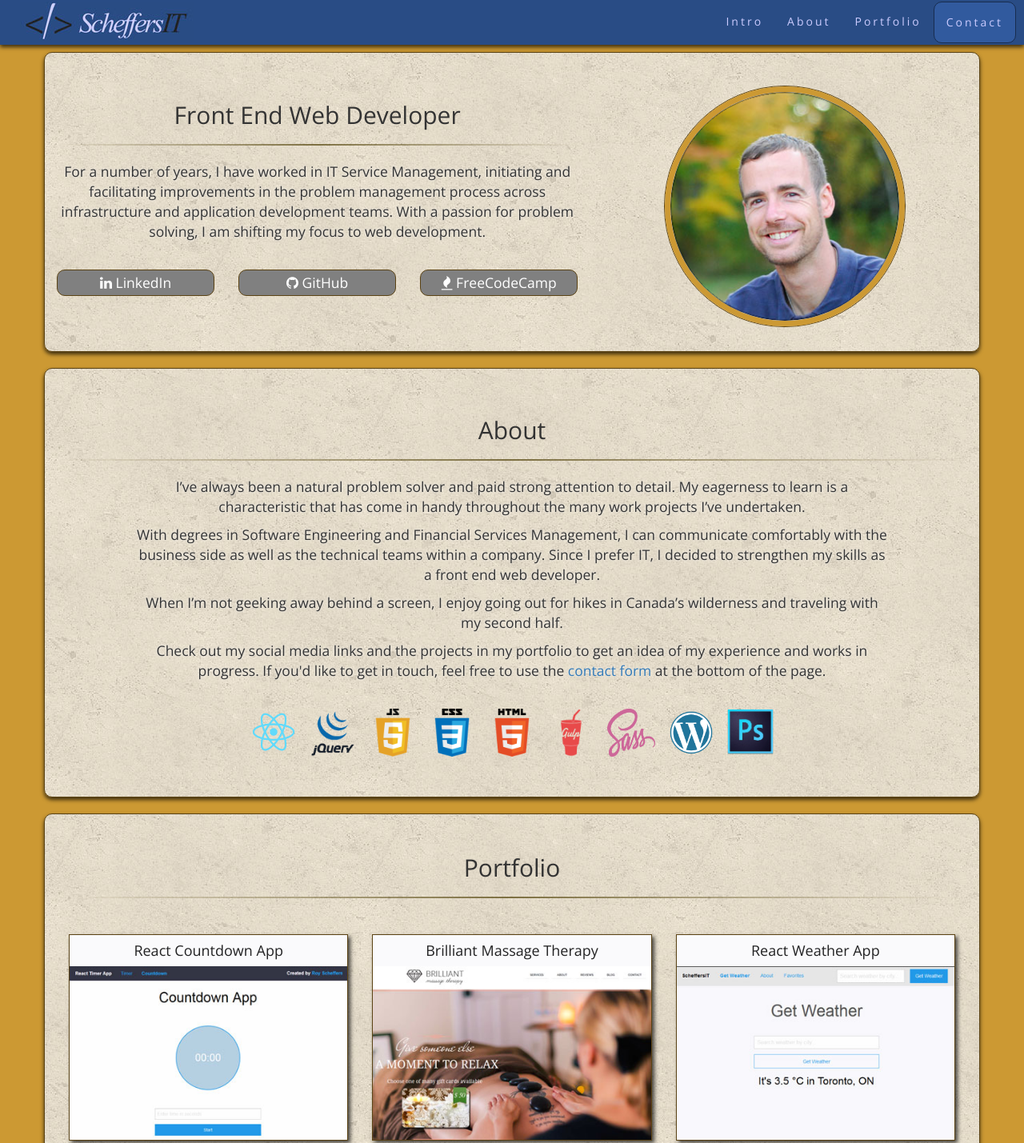
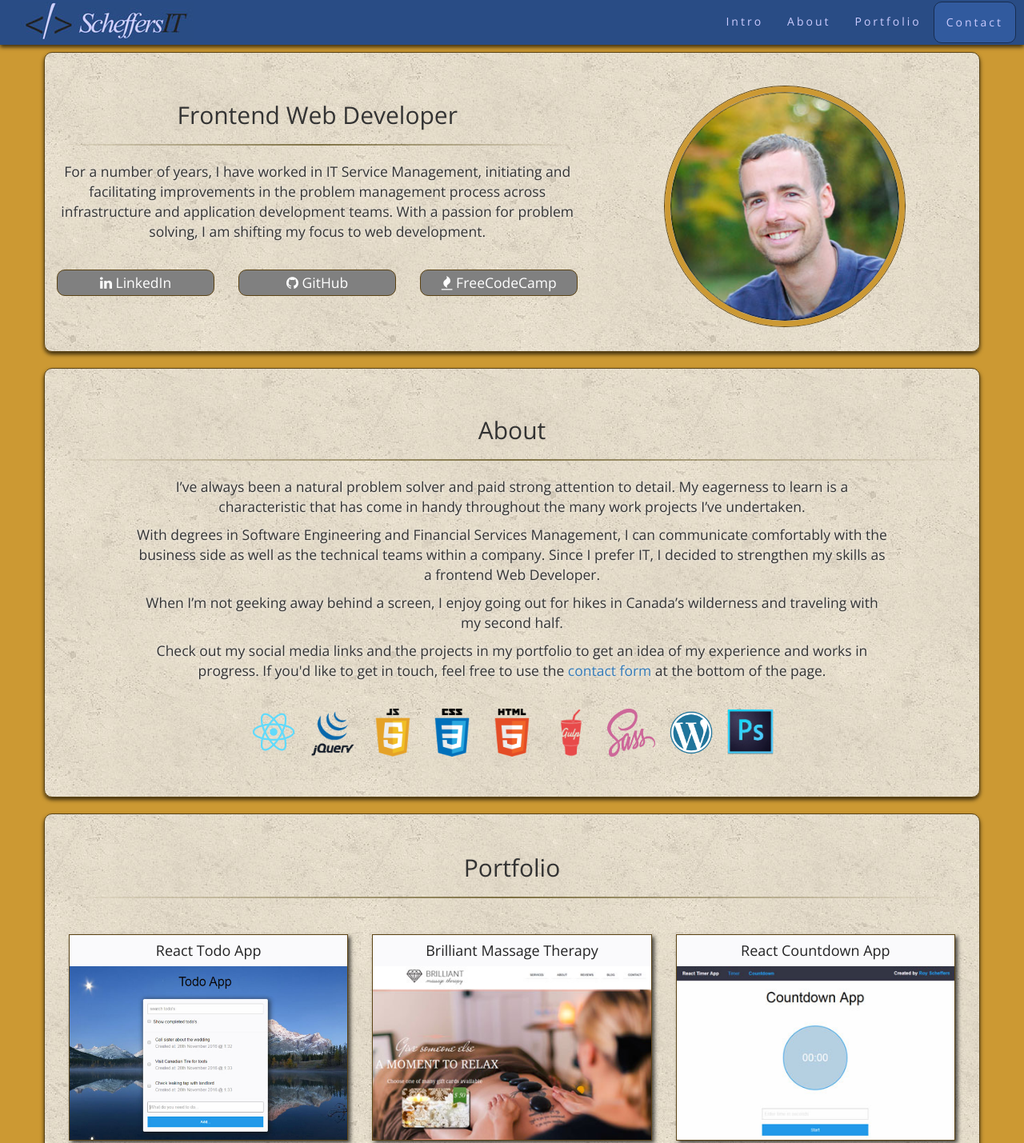
Before and after one commit to rscheffers82/personal-site, a plain HTML site: page index.html in a window 1280 px wide. Shown: the top 1429 px of the page at 80% size. Drawn offline with nearby package versions, Linux system fonts and the light colour scheme.

Commit message:
Minor style updates

```diff
--- a/index.html
+++ b/index.html
@@ -2,7 +2,9 @@
 <html lang="en">
 
 <head>
-	<title>Front End Web Developer | Roy Scheffers</title>
+
+
+	<title>Frontend Web Developer | Roy Scheffers</title>
 <!-- Required meta tags always come first -->
     <meta charset="utf-8">
     <meta name="viewport" content="width=device-width, initial-scale=1, shrink-to-fit=no">
@@ -11,18 +13,13 @@
     <meta property="og:type" content="website" />
     <meta property="og:url" content="http://royscheffers.com"/>
     <meta property="og:image" content="http://royscheffers.com/images/royscheffers-facebook-image.jpg" />
-    <meta property="og:title" content="Roy Scheffers | Front End Web Developer" />
-    <meta property="og:description" content="A natural problem solver with excellent development, design, and communication skills to help you make your next web project become reality. Hi! My name is Roy Scheffers. I'm a Front End Web Developer looking for a next exciting project to get my hands dirty on. I excel in JavaScript, HTML and CSS and have moderate experience with PHP and WordPress. Visit my website to learn more about me and how we can work together." />
+    <meta property="og:title" content="Roy Scheffers | Frontend Web Developer" />
+    <meta property="og:description" content="A natural problem solver with excellent development, design, and communication skills to help make your next web project become a reality. Hi! My name is Roy Scheffers. I'm a Frontend Web Developer looking for a next exciting project to get my hands dirty on. I excel in JavaScript, HTML and CSS and have moderate experience with React, PHP and WordPress. Visit my website to learn more about me and how we can work together." />
 
 	<link rel="stylesheet" href="https://maxcdn.bootstrapcdn.com/bootstrap/3.3.6/css/bootstrap.min.css" integrity="sha384-1q8mTJOASx8j1Au+a5WDVnPi2lkFfwwEAa8hDDdjZlpLegxhjVME1fgjWPGmkzs7" crossorigin="anonymous">
  	<link rel="stylesheet" href="https://maxcdn.bootstrapcdn.com/font-awesome/4.7.0/css/font-awesome.min.css">
 
 	<link href="https://fonts.googleapis.com/css?family=Open+Sans:300,400" rel="stylesheet">
-
-  <link href="https://fonts.googleapis.com/css?family=PT+Sans" rel="stylesheet">
-
-
-
 	<link type="text/css" rel="stylesheet" href="style.css" type="text/css" rel="stylesheet">
 
 	<script>
@@ -35,7 +32,6 @@
 	  ga('send', 'pageview');
 
 	</script>
-
 
 
 </head>
@@ -65,7 +61,7 @@
     <div class="col-md-12">
     </div>
     <div class="col-md-7">
-      <h2>Front End Web Developer</h2>
+      <h2>Frontend Web Developer</h2>
       <hr>
       <p>For a number of years, I have worked in IT Service Management, initiating and facilitating improvements in the problem management process across infrastructure and application development teams. With a passion for problem solving, I am shifting my focus to web development.</p><br>
 
@@ -95,7 +91,7 @@
   <div class="row">
     <div class="col-md-10 col-md-offset-1"><p>I’ve always been a natural problem solver and paid strong attention to detail. My eagerness to learn is a characteristic that has come in handy throughout the many work projects I’ve undertaken.</p>
 
-    <p>With degrees in Software Engineering and Financial Services Management, I can communicate comfortably with the business side as well as the technical teams within a company. Since I prefer IT, I decided to strengthen my skills as a front end web developer.</p>
+    <p>With degrees in Software Engineering and Financial Services Management, I can communicate comfortably with the business side as well as the technical teams within a company. Since I prefer IT, I decided to strengthen my skills as a frontend Web Developer.</p>
 
     <p>When I’m not geeking away behind a screen, I enjoy going out for hikes in Canada’s wilderness and traveling with my second half.</p>
 
--- a/project-data.js
+++ b/project-data.js
@@ -11,84 +11,78 @@ Format:
 
 var p = (function () {
 	var projects = [{
-		'number': '1',
+		'name': 'React Todo App',
+		'description' : 'Todo App build on React which lets you add and search todo\'s. Completed tasks are automatically archieved and can be made visible with the select box. Data is stored locally in the browser',
+		'url': ['http://thawing-river-94231.herokuapp.com','https://github.com/rscheffers82/React-ToDo'],
+		'img' : 'images/react-todo-app.jpg',
+		'tech' : ['React','Javscript','JSX','SCSS','HTML']
+	},{
+		'name': 'Brilliant Massage Therapy',
+		'description' : 'Wordpress website build in collaboration with <a href="http://www.thinkupdesign.ca" target="_blank">ThinkUp Design</a>. We incorporated two websites of the client into on professional SEO optimised and visual appealing website. While I mainly worked on the setup and functionality of the site, ThinkUp Design led the design aspect.',
+		'url': ['http://jolitabrilliant.com'],
+		'img' : 'images/jolita-brilliant.jpg',
+		'tech' : ['Wordpress','Visual Composer','HTML','CSS','Photoshop']
+	},{
 		'name': 'React Countdown App',
 		'description' : 'Countdown and Timer app build on React',
 		'url': ['http://blooming-brushlands-69434.herokuapp.com','https://github.com/rscheffers82/ReactTimerApp'],
 		'img' : 'images/react-timer-app.jpg',
 		'tech' : ['React','Javscript','JSX','SCSS','HTML']
 	},{
-		'number': '2',
-		'name': 'Brilliant Massage Therapy',
-		'description' : 'Wordpress website build in collaboration with <a href="http://www.thinkupdesign.ca" target="_blank">ThinkUp Design</a>. We incorporated two websites of the client into on professional SEO optimised and visual appealing website. While I mainly worked on the setup and functionality of the site, ThinkUp Design led the design aspect.',
-		'url': ['http://jolitabrilliant.com'],
-		'img' : 'images/jolita-brilliant.jpg',
-		'tech' : ['Wordpress','Visual Composer','HTML','CSS','Photoshop']
-	},{
-		'number': '3',
 		'name': 'React Weather App',
 		'description' : 'Weather App build on React using the Open Weather Map API',
 		'url': ['http://desolate-sierra-89528.herokuapp.com/','https://github.com/rscheffers82/ReactWeatherApp'],
 		'img' : 'images/react-weather-app.jpg',
 		'tech' : ['React','Javscript','JSX','SCSS','HTML', 'API']
 	},{
-		'number': '4',
 		'name': 'Black Belt Proofreader',
 		'description' : 'WordPress based website build in collaboration with the owner.',
 		'url': ['http://blackbeltproofreader.com'],
 		'img' : 'images/blackbeltproofreader.jpg',
 		'tech' : ['Wordpress','Divi Builder','HTML','CSS','Photoshop']
 	},{
-		'number': '5',
 		'name': 'Simon',
 		'description' : 'Simon: an electronic retro game build on mainly jQuery, Javascript, SCSS and HTML. This assignment was part of FreeCodeCamp\'s curriculum.',
 		'url': ['https://rscheffers82.github.io/Simon-game/','https://github.com/rscheffers82/Simon-game'],
 		'img' : 'images/simon.jpg',
 		'tech' : ['HTML','SCSS','Gulp','Javascript','Photoshop']
 	},{
-		'number': '6',
 		'name': 'Tic Tac Toe',
 		'description' : 'Classic Tic Tac Toe game that has two player and single player mode gameplay. Several levels of AI are build in that rely on the NegaMax algoritm to calculate the score of a future moves.',
 		'url': ['https://rscheffers82.github.io/Tic-Tac-Toe-JS-game/','https://github.com/rscheffers82/Tic-Tac-Toe-JS-game'],
 		'img' : 'images/tic-tac-toe.jpg',
 		'tech' : ['HTML','SCSS','Gulp','Javascript', 'negaMax algoritm', 'Photoshop']
 	},{
-		'number': '7',
 		'name': 'Sand Timer',
 		'description' : 'Sand Timer application designed to boost productivity by setting a focused work and break time. Both times can be regulated by sliders and the timer is in a continues loop. The base concept was taken from the pomodoro timer. The app is displayed on HTML Canvas element and build modular, making it easy to integrate on other sites.',
 		'url': ['https://codepen.io/roycode/full/rLyZgm','https://github.com/rscheffers82/Pomodoro-Timer'],
 		'img' : 'images/sand-timer.jpg',
 		'tech' : ['HTML','canvas','CSS','Javascript']
 	},{
-		'number': '8',
 		'name': 'Calculator',
 		'description' : 'Solar Calculator build on jQuery and Javascript',
 		'url': ['http://codepen.io/roycode/full/qNapgw','https://github.com/rscheffers82/calculator-html-css-js'],
 		'img' : 'images/calculator-js.jpg',
 		'tech' : ['HTML','CSS','jQuery','Javascript','Photoshop']
 	},{
-		'number': '9',
 		'name': 'Weather App',
 		'description' : 'Weather Application which based on the user\'s IP or browser information displays their local weather using the <a href="https://darksky.net/dev" target="_blank">Dark Sky API</a>.',
 		'url': ['http://codepen.io/roycode/full/WwqYrB','http://codepen.io/roycode/pen/WwqYrB'],
 		'img' : 'images/Weather-application-in-javascript.jpg',
 		'tech' : ['HTML','SCSS','Bootstrap','Javascript','API']
 	},{
-		'number': '10',
 		'name': 'Wikimedia Viewer',
 		'description' : 'The Wikimedia Viewer application uses the Wikimedia Web API to retrieve information from WikiPedia and displays it.',
 		'url': ['http://codepen.io/roycode/full/VjZZvw','http://codepen.io/roycode/pen/VjZZvw'],
 		'img' : 'images/wikipedia-viewer.jpg',
 		'tech' : ['HTML','CSS','Bootstrap','Javascript','API']
 	},{
-		'number': '11',
 		'name': 'Quote Generator',
 		'description' : 'Be inspired by some of the world most beautiful quotes. This application uses an AJAX request to load in quotes that the reader can share via Twitter.',
 		'url': ['http://codepen.io/roycode/full/NNJzmG','http://codepen.io/roycode/pen/NNJzmG'],
 		'img' : 'images/random-quote-generator-javascript.jpg',
 		'tech' : ['HTML','CSS','Bootstrap','Javascript']
 	},{
-		'number': '12',
 		'name': 'Tribute page',
 		'description' : 'One of my earlier projects which aim was to build a tribute page using HTML and CSS. ',
 		'url': ['http://codepen.io/roycode/full/BKPamX','http://codepen.io/roycode/pen/BKPamX'],
--- a/style.css
+++ b/style.css
@@ -9,7 +9,7 @@ body {
 }
 
 h2,h3{
-  font-family: "Open Sans", Comfortaa;
+  font-family: "Open Sans", sans-serif;
 }
 
 .container {
@@ -19,7 +19,6 @@ h2,h3{
   border: 1px solid #5b4314;
   border-radius: 10px;
   margin-bottom: 20px;
-  /*background: url('images/concrete_seamless.png');*/
   background: url('images/concrete_seamless2.jpg');
   -webkit-box-shadow: 0px 3px 5px 0px rgba(0,0,0,0.7);
   -moz-box-shadow: 0px 3px 5px 0px rgba(0,0,0,0.7);
@@ -198,6 +197,7 @@ hr{
 }
 
 .modal-img-wrapper img{
+  border-radius: 5px;
   margin: 10px auto;
   -webkit-box-shadow: 2px 2px 5px #ccc;
   -moz-box-shadow: 2px 2px 5px #ccc;
```
Also changed, not shown: images/react-todo-app.jpg (added), 1 other file. Lines whose indentation alone changed are shown as unchanged.
